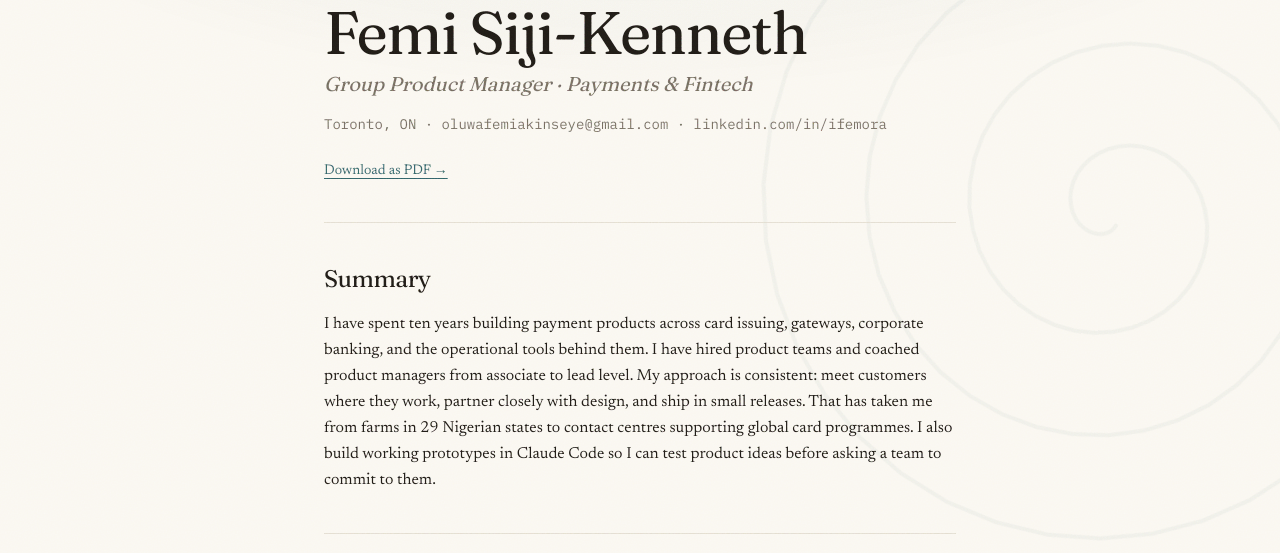
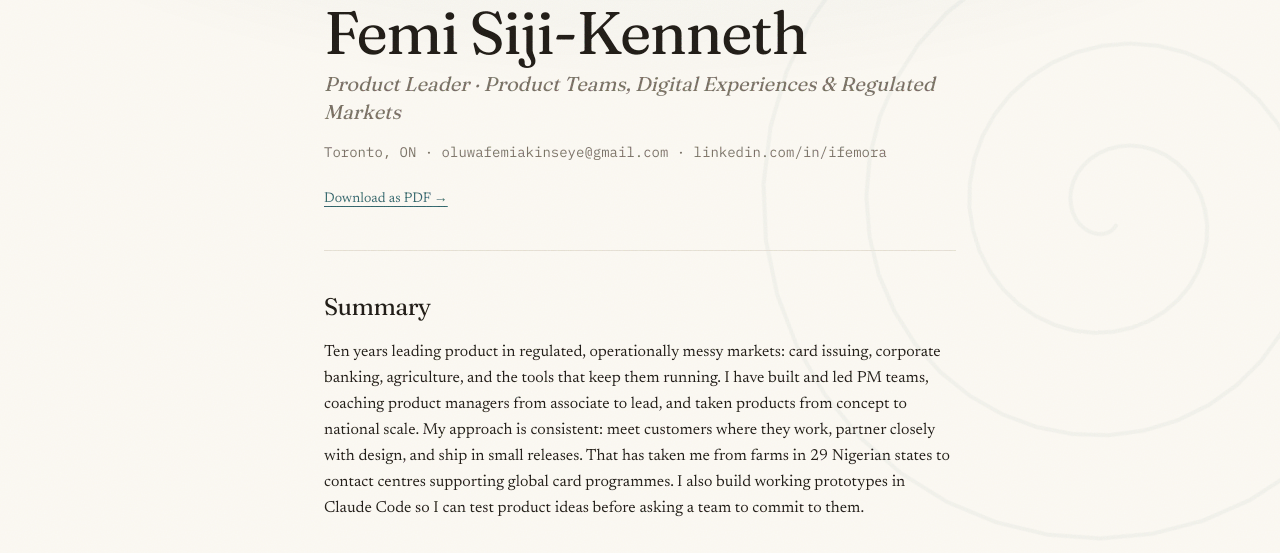
Before and after one commit to iFemora/personal-site, a Next.js app: page /cv in a window 1280 px wide. Shown: the part 247-800 px from the top of the page. Built offline with nearby package versions, Linux system fonts and the light colour scheme; no server answers.

Commit message:
cv: product leader headline, industry-agnostic summary

```diff
--- a/src/app/cv/page.tsx
+++ b/src/app/cv/page.tsx
@@ -5,7 +5,7 @@ import PrintButton from "@/components/PrintButton";
 export const metadata: Metadata = {
   title: "CV",
   description:
-    "The long form: roles, dates, and detail. The conventional view of a decade of product work in payments and fintech.",
+    "The long form: roles, dates, and detail. The conventional view of a decade of product leadership across regulated markets.",
 };
 
 type Experience = {
@@ -144,7 +144,8 @@ export default function CVPage() {
           Femi Siji-Kenneth
         </h1>
         <p className="mt-2 font-serif text-xl italic text-muted print:text-base">
-          Group Product Manager · Payments & Fintech
+          Product Leader · Product Teams, Digital Experiences & Regulated
+          Markets
         </p>
         <p className="mt-4 font-mono text-sm text-muted">
           Toronto, ON · oluwafemiakinseye@gmail.com · linkedin.com/in/ifemora
@@ -162,15 +163,16 @@ export default function CVPage() {
           Summary
         </h2>
         <p className="mt-4 leading-relaxed print:mt-2 print:leading-snug">
-          I have spent ten years building payment products across card issuing,
-          gateways, corporate banking, and the operational tools behind them. I
-          have hired product teams and coached product managers from associate
-          to lead level. My approach is consistent: meet customers where they
+          Ten years leading product in regulated, operationally messy markets:
+          card issuing, corporate banking, agriculture, and the tools that keep
+          them running. I have built and led PM teams, coaching product
+          managers from associate to lead, and taken products from concept to
+          national scale. My approach is consistent: meet customers where they
           work, partner closely with design, and ship in small releases. That
           has taken me from farms in 29 Nigerian states to contact centres
           supporting global card programmes. I also build working prototypes in
-          Claude Code so I can test product ideas before asking a team to commit
-          to them.
+          Claude Code so I can test product ideas before asking a team to
+          commit to them.
         </p>
       </section>
 
```
